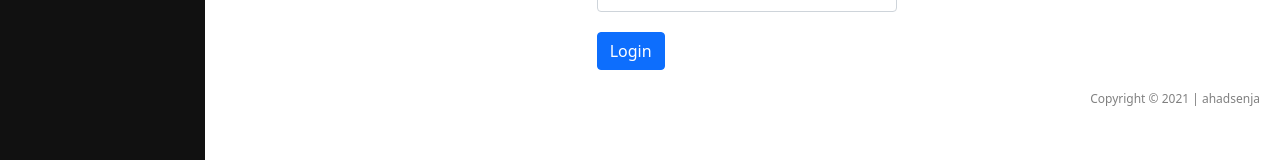
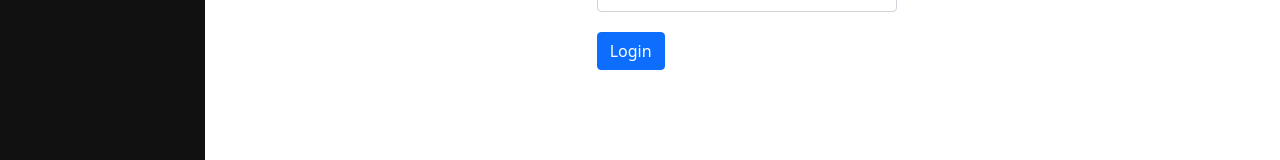
Before and after one commit to ahadsenja/movies-angular, an Angular app: page /login in a window 1280 px wide. Shown: the part 222-382 px from the top of the page. Built offline with nearby package versions, Linux system fonts and the light colour scheme; what ng2-search-filter, ngx-pagination would draw is missing.

Commit message:
chore: delete footer

```diff
--- a/src/app/app.component.html
+++ b/src/app/app.component.html
@@ -9,7 +9,3 @@
     </div>
   </div>
 </div>
-
-<div class="footer">
-  <footer>Copyright &copy; 2021 | ahadsenja</footer>
-</div>
```
